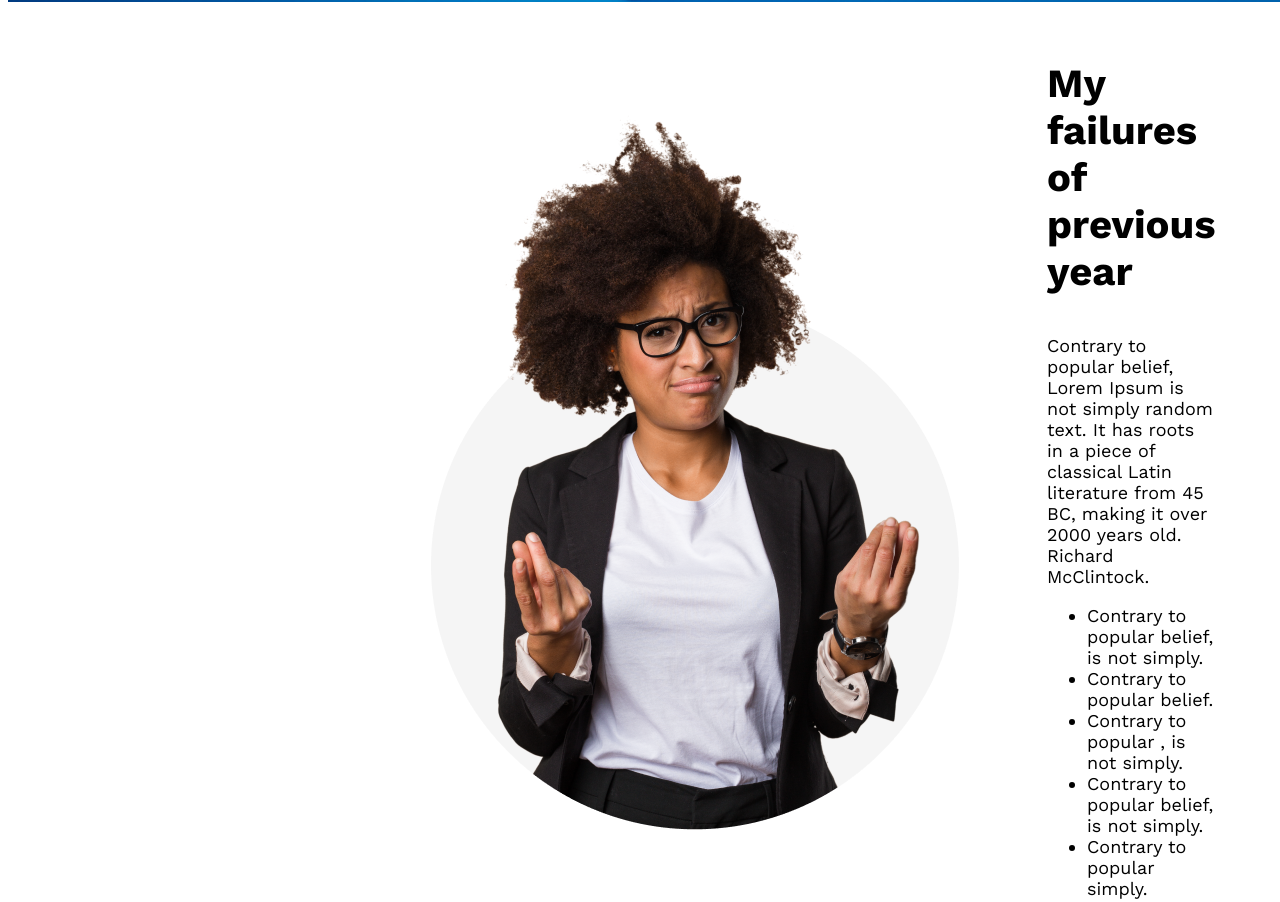
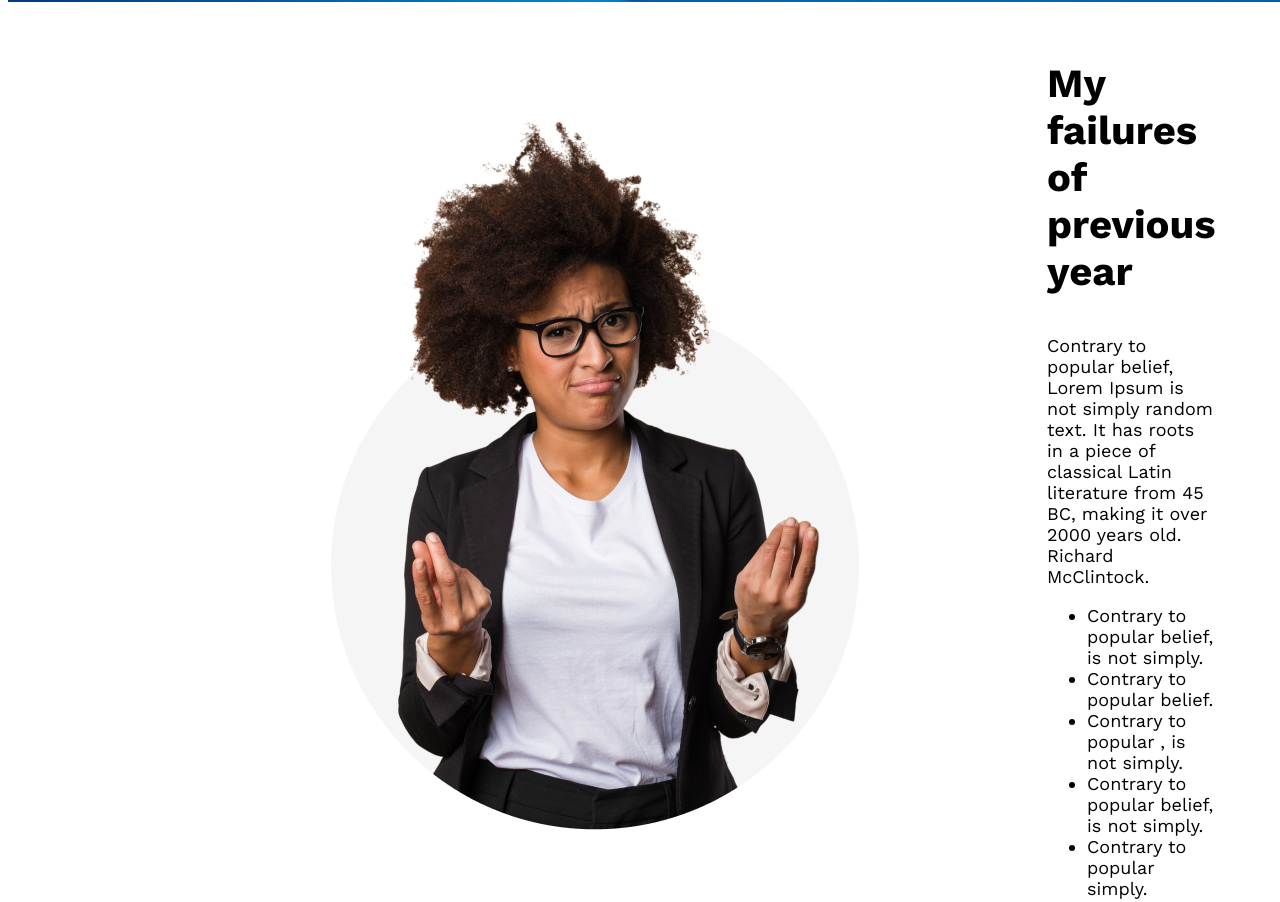
Before and after one commit to abrar-756/New-developer-portfolio, a plain HTML site: page index.html in a window 1280 px wide. Shown: the part 846-1748 px from the top of the page. Drawn offline with nearby package versions, Linux system fonts and the light colour scheme.

Commit message:
added new changes

```diff
--- a/style/style.css
+++ b/style/style.css
@@ -57,10 +57,10 @@ body{
 .fail-container{
     display: flex;
     align-items: center;
-    margin:100px  400px 200px;
+    margin:100px  300px 200px;
     max-width: 1072px;
     max-height: 723px;
-
+    gap: 100px;
 }
 .fail{
     margin-left: 50px;
@@ -135,7 +135,7 @@ footer{
     color: #FFF;
     height: 70vh;
     display: flex;
-    gap: 200px;
+    gap: 150px;
     margin-bottom: 20px;
 
 
```
